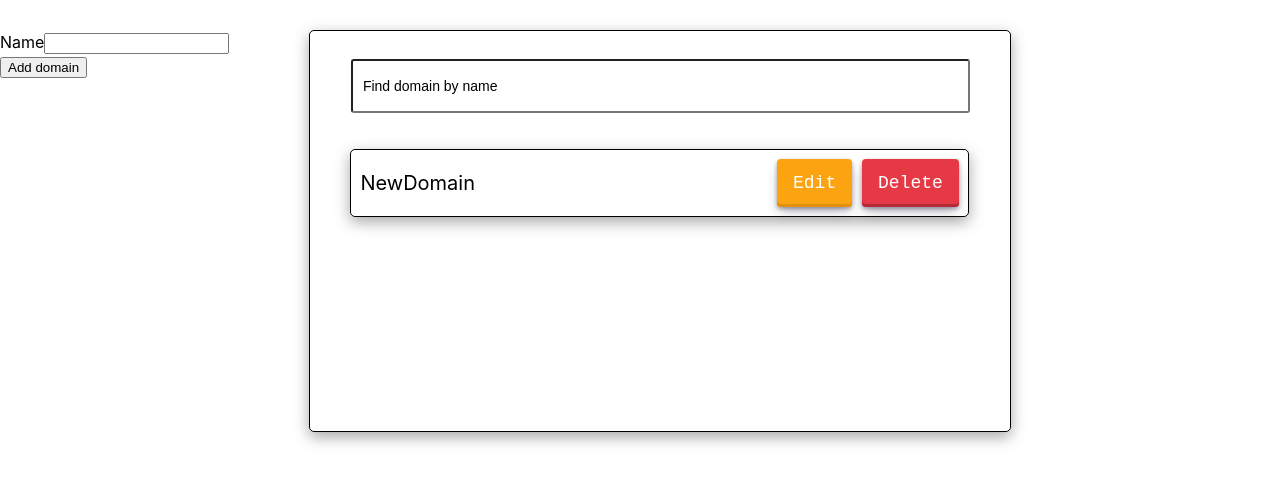
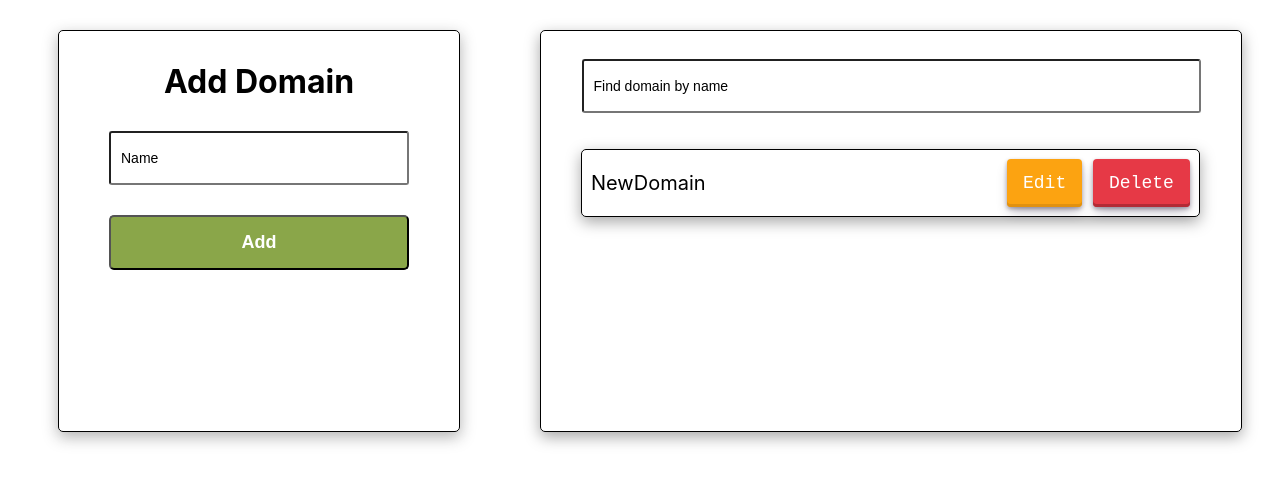
Before and after one commit to INRGI/CopyMaker, a React (Vite) app: page / in a window 1280 px wide. Shown: the top 484 px of the page. Built offline with nearby package versions, Linux system fonts and the light colour scheme.

Commit message:
Domain Form

```diff
--- a/src/components/DomainForm/DomainForm.jsx
+++ b/src/components/DomainForm/DomainForm.jsx
@@ -1,8 +1,8 @@
-import { Formik, Field } from 'formik';
+import { Formik, Field, Form } from 'formik';
 import { ErrorMessage } from "formik";
 import { nanoid } from 'nanoid';
 import * as Yup from "yup";
-import { Button, Container, FormBlock, Input, Label } from './DomainForm.styled';
+import { Button, Container, Input, Title } from './DomainForm.styled';
 import Error from '../Error/Error';
 import { toast } from 'react-toastify';
 import 'react-toastify/dist/ReactToastify.css';
@@ -13,14 +13,10 @@ import { getDomains } from '../../redux/selectors';
 
 const initialValues = {
     name: "",
-    fontSize: "",
-    fontFamily: "",
 };
 
 const FeedbackSchema = Yup.object().shape({
     name: Yup.string().min(3, "Too Short!").max(50, "Too Long!").required("Required"),
-    fontSize: Yup.string().min(1, "Too Short!").max(50, "Too Long!"),
-    fontFamily: Yup.string().min(1, "Too Short!").max(50, "Too Long!"),
 });
 
 const DomainForm = () => {
@@ -54,15 +50,20 @@ const DomainForm = () => {
 
     return (
         <>
-            <Formik initialValues={initialValues} onSubmit={handleSubmit} validationSchema={FeedbackSchema}>
-                <FormBlock>
+            <Formik
+                initialValues={initialValues}
+                onSubmit={handleSubmit}
+                validationSchema={FeedbackSchema}
+                validateOnBlur={false}
+                validateOnChange={false}>
+                <Form>
                     <Container>
-                        <Label htmlFor={nameId}>Name</Label>
-                        <Field as={Input} type="text" name="name" id={nameId} />
+                        <Title>Add Domain</Title>
+                        <Field as={Input} type="text" name="name" id={nameId} placeholder="Name"/>
                         <ErrorMessage name="name">{msg => <Error msg={msg} />}</ErrorMessage>
+                        <Button type='submit'>Add</Button>
                     </Container>
-                    <Button type='submit'>Add domain</Button>
-                </FormBlock>
+                </Form>
             </Formik>
             <ToastContainer />
         </>
--- a/src/components/DomainForm/DomainForm.styled.jsx
+++ b/src/components/DomainForm/DomainForm.styled.jsx
@@ -1,22 +1,62 @@
 import styled from "@emotion/styled";
-import { Form } from "formik";
+import { Field } from "formik";
 
 export const Container = styled.div`
-
+    display: flex;
+    flex-direction: column;
+    gap: 20px;
+    align-items: center;
+    justify-content: flex-start;
+    height: 400px;
+    width: 400px;
+    margin-left: 20px;
+    border: 1.5px solid;
+    box-shadow: rgba(34, 34, 34, 0.35) 0px 5px 15px;
+    border-radius: 5px;
 `;
 
-export const FormBlock = styled(Form)`
-
+export const Title = styled.h3`
+    font-size: 32px;
+    font-weight: 700;
+    line-height: 42px;
+    text-align: center;
+    margin: 0;
+    margin-top: 30px;
 `;
 
-export const Label = styled.label`
-
+export const Input = styled(Field)`
+    display: block;
+    height: 50px;
+    width: 276px;
+    background-color: rgba(255,255,255,0.07);
+    border-radius: 3px;
+    padding: 0 10px;
+    margin-top: 8px;
+    font-size: 14px;
+    font-weight: 300;
+    margin-bottom: 0px;
+    &::placeholder{
+        color: black;
+    }
+    &:hover{
+        transform: translateY(-1px);
+        box-shadow: #8aa649 0 4px 12px;
+    }
 `;
 
 export const Button = styled.button`
+    margin-top: 10px;
+    width: 300px;
+    background-color: #8aa649;
+    color: white;
+    padding: 15px 0;
+    font-size: 18px;
+    font-weight: 600;
+    border-radius: 5px;
+    cursor: pointer;
 
+    &:hover{
+        transform: translateY(-1px);
+        box-shadow: rgba(0, 0, 0, 0.1) 0 4px 12px;
+    }
 `;
-
-export const Input = styled.input`
-
-`;
--- a/src/components/EditModal/EditModal.styled.jsx
+++ b/src/components/EditModal/EditModal.styled.jsx
@@ -6,7 +6,7 @@ import Modal from 'react-modal';
 export const Container = styled(Modal)`
     width: 100%;
     max-width: 350px;
-    height: 300px;
+    height: 220px;
     background-color: white;
     border: 1px solid;
     box-shadow: rgba(0, 0, 0, 0.35) 0px 5px 15px;
--- a/src/pages/Home/Home.jsx
+++ b/src/pages/Home/Home.jsx
@@ -23,7 +23,7 @@ const Home = () => {
                     <DomainList />
                 </>
                 ) : (
-                <EmptyDomains>Your phonebook is empty.</EmptyDomains>
+                <EmptyDomains>Your domain list is empty.</EmptyDomains>
                 )
             }
           </DomainsContainer>
--- a/src/pages/Home/Home.styled.jsx
+++ b/src/pages/Home/Home.styled.jsx
@@ -4,6 +4,8 @@ export const Container = styled.div`
     display: flex;
     margin-top: 30px;
     gap: 30px;
+    align-items: center;
+    justify-content: center;
 `;
 
 export const EmptyDomains = styled.h2`
```
